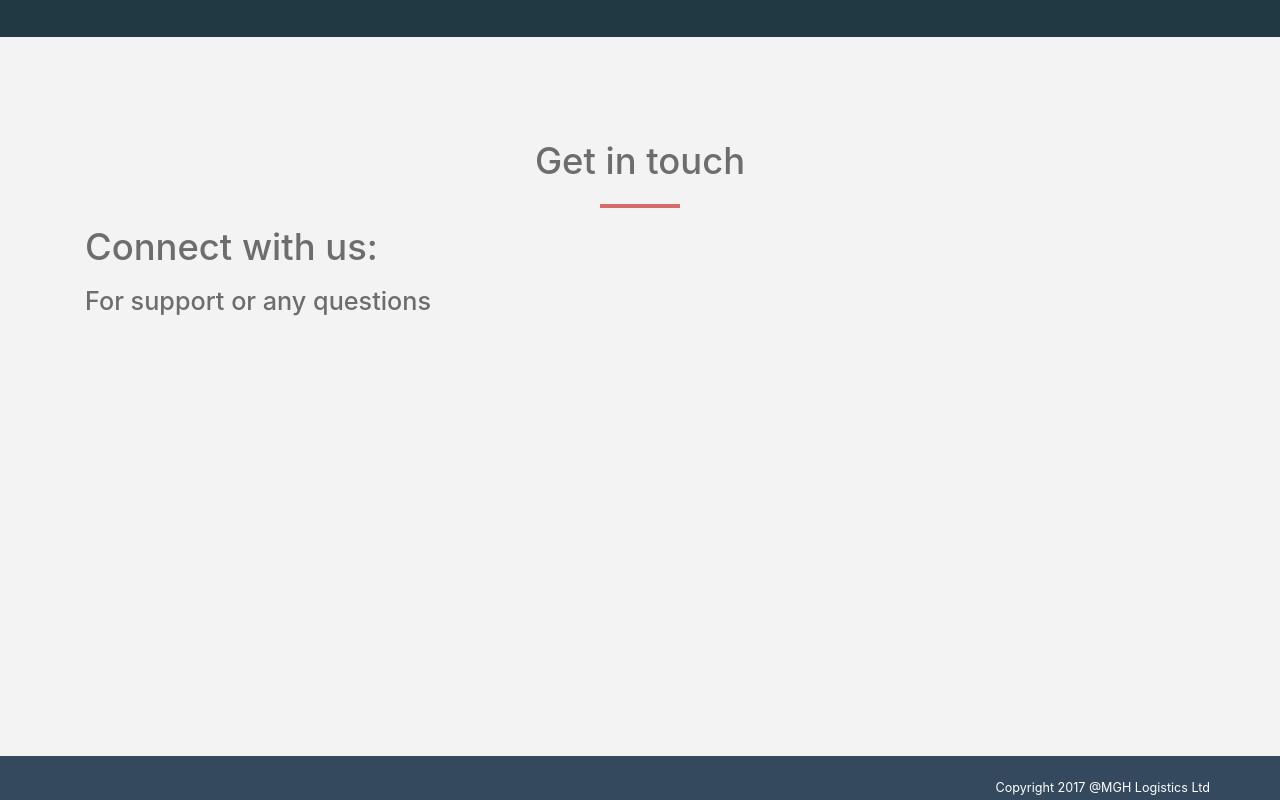
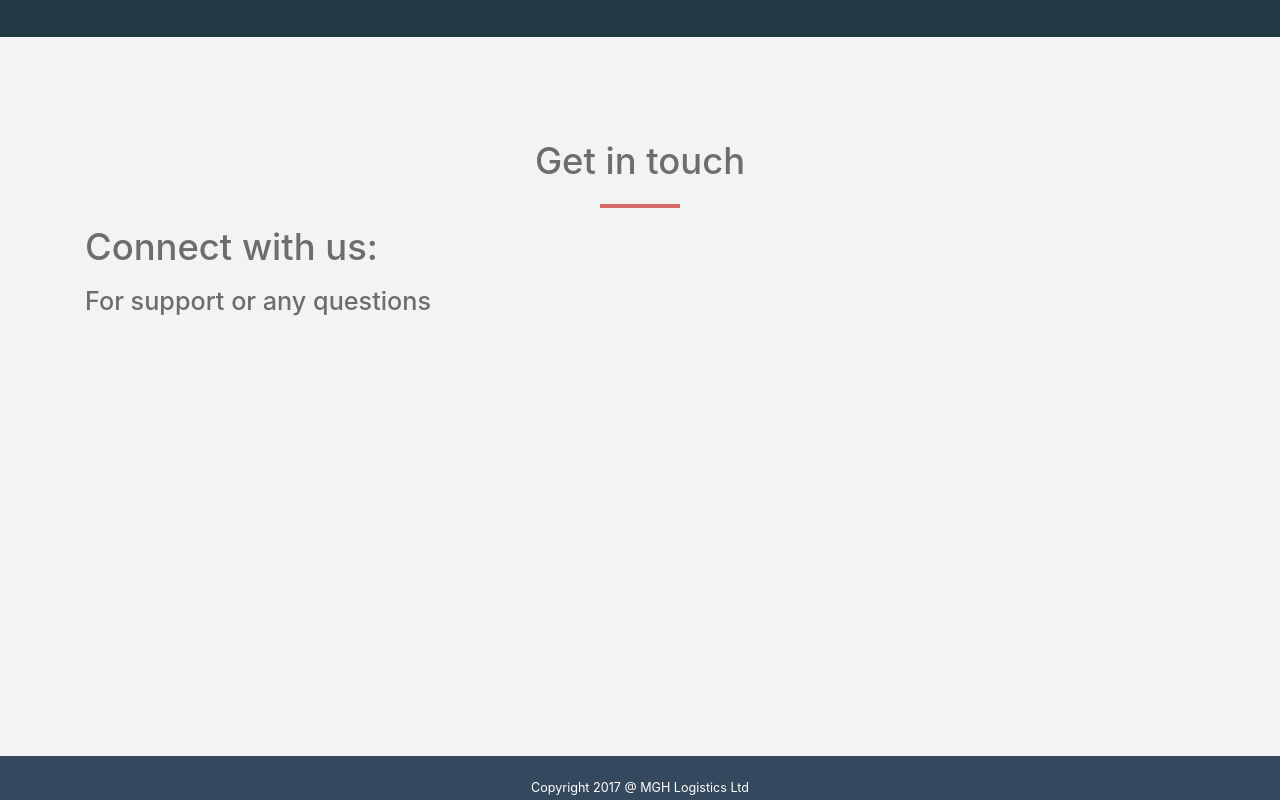
Before and after one commit to alam-tahmid/mghlogistics, a plain HTML site: page index.html in a window 1280 px wide. Shown: the part 6941-7741 px from the top of the page. Drawn offline with Linux system fonts and the light colour scheme; files that its build step writes are made by us from their sources.

Commit message:
Copyright pulled in the center

```diff
--- a/index.html
+++ b/index.html
@@ -1262,7 +1262,7 @@
                 </div> -->
                 <!--m-social-icons-->
 
-                <p class="pull-right">Copyright 2017 @MGH Logistics Ltd</p>
+                <p class="pull-center">Copyright 2017 @ MGH Logistics Ltd</p>
             </div><!-- container -->
 
         </div><!-- l-copyright -->
```
